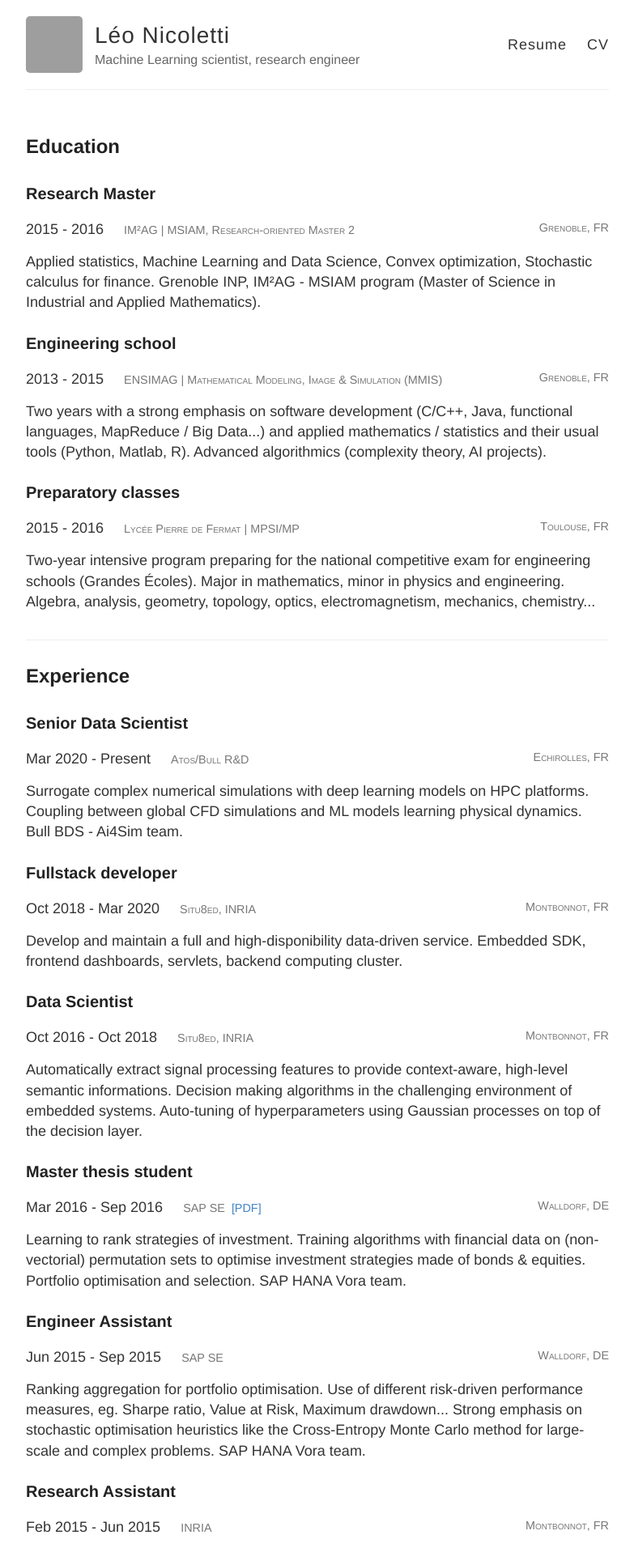
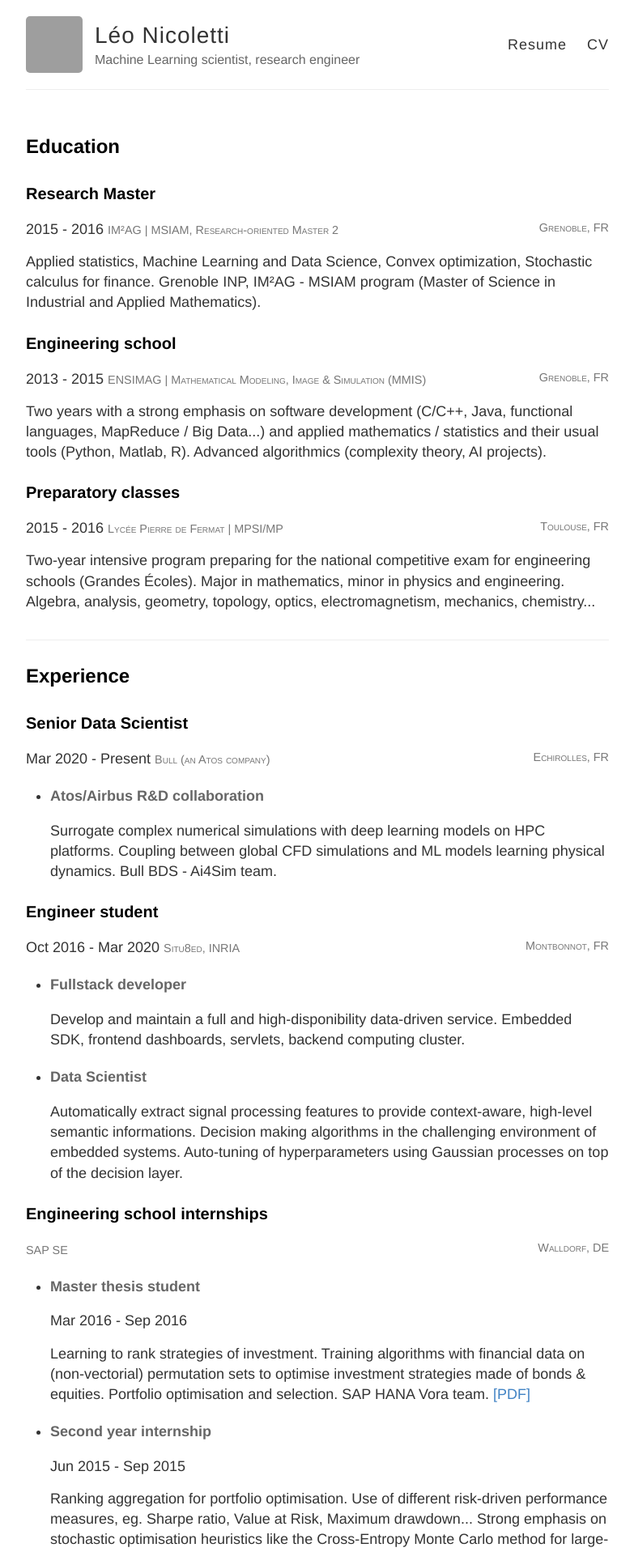
Before and after one commit to leonicoletti/leonicoletti.github.io, a Jekyll site: the page built from curriculum.html, in a window 1280 px wide. Shown: the top 1917 px of the page at 81% size, without its empty margins (248-1031 px from the left). Built offline with Jekyll 4.4.1, drawn with Linux system fonts in a browser that asks for light colours; grey boxes are pictures that could not be loaded.

Commit message:
Bullet lists inside CV.

```diff
--- a/curriculum.html
+++ b/curriculum.html
@@ -35,37 +35,49 @@
     <h3>Senior Data Scientist</h3>
     <div class="entry-desc">
       <span class="entry-duration">Mar 2020 - Present</span>
-      <span class="entry-location">Atos/Bull R&D</span>
+      <span class="entry-location">Bull (an Atos company)</span>
       <span class="entry-geolocation">Echirolles, FR</span></div>
-    <p>Surrogate complex numerical simulations with deep learning models on HPC platforms. Coupling between global CFD simulations and ML models learning physical dynamics. Bull BDS - Ai4Sim team.</p>
+    <ul>
+      <li>
+        <h4>Atos/Airbus R&D collaboration</h4>
+        <p>Surrogate complex numerical simulations with deep learning models on HPC platforms. Coupling between global CFD simulations and ML models learning physical dynamics. Bull BDS - Ai4Sim team.</p>
+      </li>
+    </ul>
 
-    <h3>Fullstack developer</h3>
+    <h3>Engineer student</h3>
     <div class="entry-desc">
-      <span class="entry-duration">Oct 2018 - Mar 2020</span>
+      <span class="entry-duration">Oct 2016 - Mar 2020</span>
       <span class="entry-location">Situ8ed, INRIA</span>
       <span class="entry-geolocation">Montbonnot, FR</span></div>
-    <p>Develop and maintain a full and high-disponibility data-driven service. Embedded SDK, frontend dashboards, servlets, backend computing cluster.</p>
+    <ul>
+      <li>
+        <h4>Fullstack developer</h4>
+        <p>Develop and maintain a full and high-disponibility data-driven service. Embedded SDK, frontend dashboards, servlets, backend computing cluster.</p>
+      </li>
+      <li>
+        <h4>Data Scientist</h4>
+        <p>Automatically extract signal processing features to provide context-aware, high-level semantic informations. Decision making algorithms in the challenging environment of embedded systems. Auto-tuning of hyperparameters using Gaussian processes on top of the decision layer.</p>
+      </li>
+    </ul>
 
-    <h3>Data Scientist</h3>
+    <h3>Engineering school internships</h3>
     <div class="entry-desc">
-      <span class="entry-duration">Oct 2016 - Oct 2018</span>
-      <span class="entry-location">Situ8ed, INRIA</span>
-      <span class="entry-geolocation">Montbonnot, FR</span></div>
-    <p>Automatically extract signal processing features to provide context-aware, high-level semantic informations. Decision making algorithms in the challenging environment of embedded systems. Auto-tuning of hyperparameters using Gaussian processes on top of the decision layer.</p>
-
-    <h3>Master thesis student</h3>
-    <div class="entry-desc">
-      <span class="entry-duration">Mar 2016 - Sep 2016</span>
-      <span class="entry-location">SAP SE&nbsp;&nbsp;<a href="{{ site.baseurl }}/pdf/Ranking_Aggregation_for_Portfolio_Selection.pdf" target="_blank">[PDF]</a></span>
-      <span class="entry-geolocation">Walldorf, DE</span></div>
-    <p>Learning to rank strategies of investment. Training algorithms with financial data on (non-vectorial) permutation sets to optimise investment strategies made of bonds & equities. Portfolio optimisation and selection. SAP HANA Vora team.</p>
-
-    <h3>Engineer Assistant</h3>
-    <div class="entry-desc">
-      <span class="entry-duration">Jun 2015 - Sep 2015</span>
       <span class="entry-location">SAP SE</span>
       <span class="entry-geolocation">Walldorf, DE</span></div>
-    <p>Ranking aggregation for portfolio optimisation. Use of different risk-driven performance measures, eg. Sharpe ratio, Value at Risk, Maximum drawdown... Strong emphasis on stochastic optimisation heuristics like the Cross-Entropy Monte Carlo method for large-scale and complex problems. SAP HANA Vora team.</p>
+    <ul>
+      <li>
+        <h4>Master thesis student</h4>
+        <div class="entry-desc">
+          <span class="entry-duration">Mar 2016 - Sep 2016</span></div>
+        <p>Learning to rank strategies of investment. Training algorithms with financial data on (non-vectorial) permutation sets to optimise investment strategies made of bonds & equities. Portfolio optimisation and selection. SAP HANA Vora team. <a href="{{ site.baseurl }}/pdf/Ranking_Aggregation_for_Portfolio_Selection.pdf" target="_blank">[PDF]</a></p>
+      </li>
+      <li>
+        <h4>Second year internship</h4>
+        <div class="entry-desc">
+          <span class="entry-duration">Jun 2015 - Sep 2015</span></div>
+        <p>Ranking aggregation for portfolio optimisation. Use of different risk-driven performance measures, eg. Sharpe ratio, Value at Risk, Maximum drawdown... Strong emphasis on stochastic optimisation heuristics like the Cross-Entropy Monte Carlo method for large-scale and complex problems. SAP HANA Vora team.</p>
+      </li>
+    </ul>
 
     <h3>Research Assistant</h3>
     <div class="entry-desc">
--- a/style.scss
+++ b/style.scss
@@ -23,7 +23,7 @@
 
 h1, h2, h3, h4, h5, h6 {
   font-family: $helveticaNeue;
-  color: $darkerGray;
+  color: #000;
   font-weight: bold;
 
   line-height: 1.7;
@@ -289,13 +289,13 @@
 
 span.entry-duration {
   color: #777;
+  padding-right: 10px;
 }
 
 span.entry-location {
   color: #777;
   font-variant: small-caps;
   font-size: 80%;
-  margin-left: 20px;
 }
 
 span.entry-geolocation {
```
